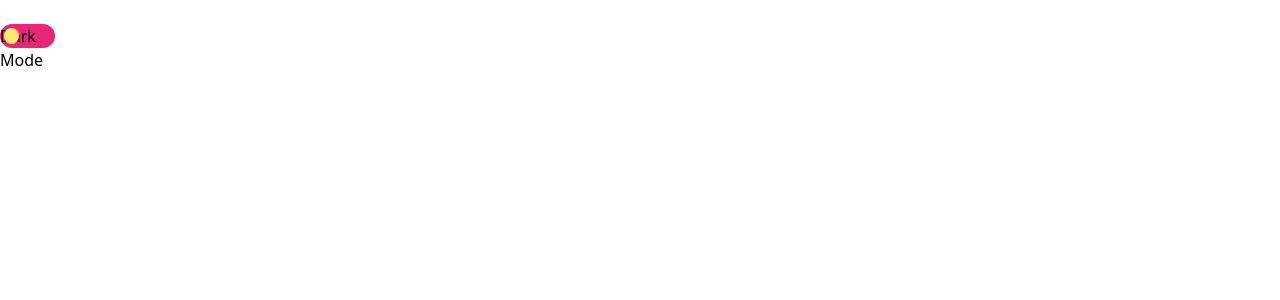
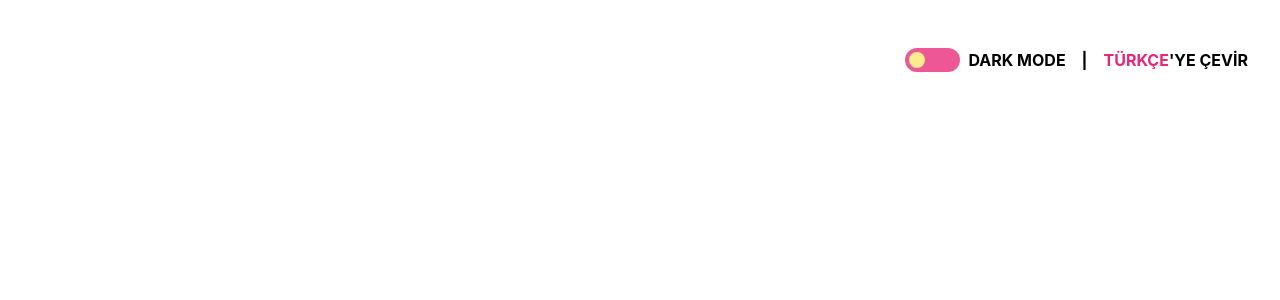
Before and after one commit to EzgiUOztuna/Personal-Website, a React (Vite) app: page / in a window 1280 px wide. Shown: the top 300 px of the page. Built offline with nearby package versions, Linux system fonts and the light colour scheme.

Commit message:
Dark Mode & Language

```diff
--- a/src/components/Introduction.css
+++ b/src/components/Introduction.css
@@ -1,23 +1,44 @@
+.background {
+    /*hepsini kapsayan*/
+    width: 100vw;
+    height: 100vh;
+    background: #fff;
+    position: absolute;
+    transition: 0.3s;
+    display: flex;
+    flex-direction: row;
+    justify-content: flex-end;
+    gap: 1rem;
+    padding-top: 3rem;
+}
+
+.background.dark {
+    background-color: black;
+    color: white;
+}
+
 label {
-    width: 55px;
-    height: 24px;
+    /* Toggle ikonu*/
+    width: 3.44rem;
+    height: 1.5rem;
     position: relative;
     display: block;
     background: #e92577;
-    border-radius: 200px;
+    opacity: 0.77;
+    border-radius: 12.5rem;
     cursor: pointer;
     transition: 0.3s;
 }
 
 label:after {
     content: "";
-    width: 15px;
-    height: 16px;
+    width: 1rem;
+    height: 1rem;
     position: absolute;
-    top: 4px;
-    left: 4px;
+    top: 0.25rem;
+    left: 0.25rem;
     background: #ffe86e;
-    border-radius: 180px;
+    border-radius: 11.25rem;
     transition: 0.3s;
 }
 
@@ -32,7 +53,7 @@ input:checked+label {
 }
 
 input:checked+label:after {
-    left: 51px;
+    left: 3.18rem;
     transform: translateX(-100%);
     background: #3a3a3a;
 }
@@ -41,20 +62,26 @@ label:active:after {
     width: 26px;
 }
 
-.background {
-    width: 100vw;
-    height: 100vh;
-    background: #fff;
-    z-index: -1;
-    position: absolute;
-    transition: 0.3s;
+.darkMode {
+    height: 1.63rem;
+    display: flex;
+    gap: 0.5rem;
 }
 
-input:checked+label+.background {
-    background: #242424;
+.darkModeText,
+.divider {
+    height: 1.5rem;
+    font-family: "Inter", sans-serif;
+    font-size: 1rem;
+    font-weight: 700;
 }
 
-.background.dark {
-    background-color: black;
-    color: white;
+.language {
+    display: flex;
+    align-items: end;
+    height: 1.5rem;
+    padding-right: 2rem;
+    font-family: "Inter", sans-serif;
+    font-size: 1rem;
+    font-weight: 700;
 }
--- a/src/components/Introduction.jsx
+++ b/src/components/Introduction.jsx
@@ -3,16 +3,42 @@ import { useState } from "react";
 
 export default function Introduction() {
     const [darkMode, setDarkMode] = useState(false);
+    const [language, setLanguage] = useState("en");
+
     const handleDarkModeChange = () => setDarkMode(!darkMode);
+    const toggleLanguage = () => {
+        setLanguage(language === "en" ? "tr" : "en")
+    };
 
     return (
+        <>
             <div className={`background ${darkMode ? "dark" : ""}`}>
+                <div className="darkMode">
                     <input
                         type="checkbox"
                         id="darkmode-toggle"
+                        checked={darkMode}
                         onChange={handleDarkModeChange}
                     />
-            <label htmlFor="darkmode-toggle">Dark Mode</label>
+                    <label htmlFor="darkmode-toggle"></label>
+                    <p className="darkModeText">{language === "en" ? "DARK MODE" : "KARANLIK MOD"}</p>
                 </div>
+                <div className="divider">|</div>
+                <div className="language">
+                    <button onClick={toggleLanguage}>{language === "en" ? (
+                        <>
+                            <span style={{ color: "#e92577" }}>TÜRKÇE</span>'YE ÇEVİR
+                        </>
+                    ) : (
+                        <>
+                            TRANSLATE TO <span style={{ color: "#e92577" }}>ENGLISH</span>
+                        </>)}
+                    </button>
+                </div>
+            </div>
+
+
+        </>
+
     );
 }
```
Also changed, not shown: src/contexts/LanguageContext.jsx (added, +17 -0 lines). Lines whose indentation alone changed are shown as unchanged.
